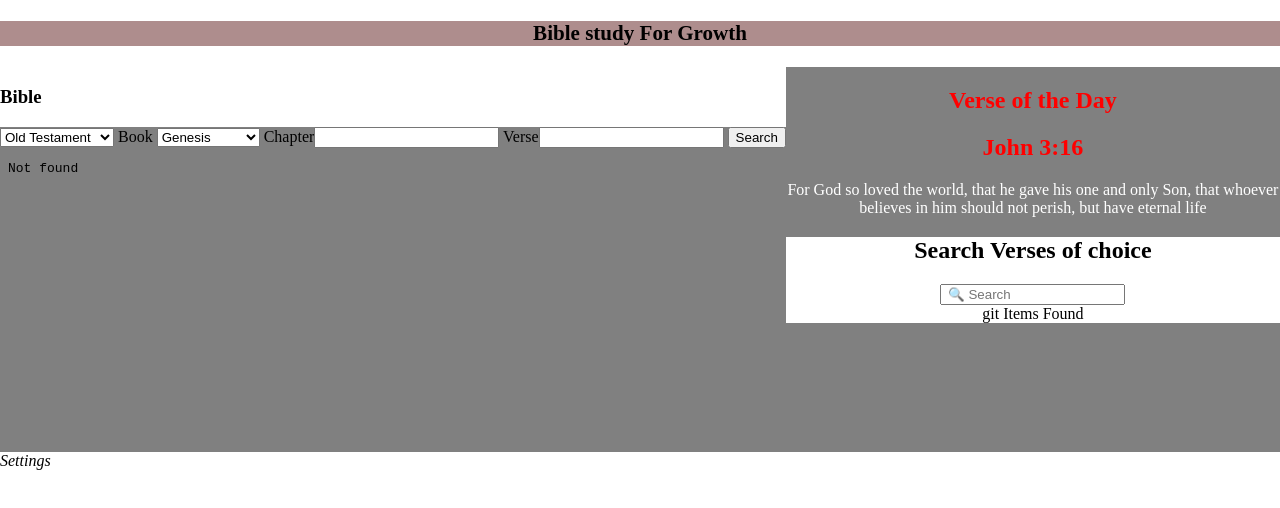
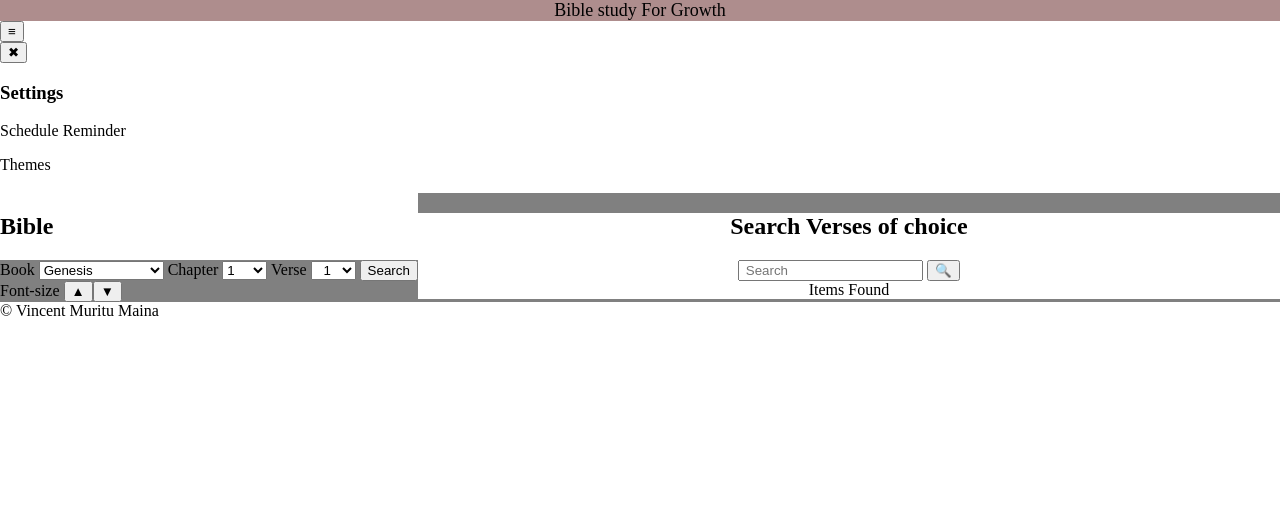
Before and after one commit to MurituMaina/bible-verse-reminder, a plain HTML site: page index.html in a window 1280 px wide. Drawn offline with Linux system fonts and the light colour scheme; no server answers.

Commit message:
add the formatting of the menu and the footer

```diff
--- a/index.html
+++ b/index.html
@@ -8,59 +8,75 @@
     <title>Bible Verse</title>
 </head>
 <body>
+    <header>
+          <nav>Bible study For Growth</nav>
+          <!-- <span id="icon1">&#8801;</span>  -->
+          <!-- <div id="menu">
+            <h3>Settings</h3>
+            <p id="reminder">Schedule Reminder</p>
+            <p>Themes</p>
+
+          </div> -->
+
+          <button id="openMenu" onclick="menuShow()">&#8801;</button>
+
+          <div id="menu">
+          <button id="closeMenu" onclick="menuHide()">&#10006;</button>
 
 
-    <header>
-        <nav><h3>Bible study For Growth</h3></nav>
+            <h3>Settings</h3>
+            <p id="reminder">Schedule Reminder</p>
+            <p>Themes</p>
+          </div>
+     <h3></h3></div>
     </header>
+
     <main>
             <section class="leftSide-panel">
-                                <h3>Bible</h3>
+                <h2>Bible</h2>
                 <section id="book">
-                    <form>
-                        <select name="testament" id="testament">
-                            <option value="oldtestament">Old Testament</option>
-                            <option value="newtestament">New Testament</option>
-                        </select>
-
+                    <form id="searchRead">
                         <label for="book">Book</label>
                         <select name="book" id="books">
-                            <option value="Genesis">Genesis</option>
-                            <option value="Genesis">Exodus</option>
-                            <option value="Genesis">Leviticus</option>
-                            <option value="Genesis">Numbers</option>
-                            <option value="Genesis">Deuteronomy</option>
                         </select>
-                        <!-- <input type="text" placeholder="Book"> -->
-                         <label for="chapter">Chapter</label><input type="number" >
-                        <label for="verse">Verse</label><input type="number">
+                        <label for="chapter">Chapter</label>
+                        <select name="chapter" id="chapter">
+                        </select>
+                        <label for="verse">Verse</label>
+                        <!-- <input type="number"max=180> -->
+                        <select name="verse" id="verse">
+                        </select>
                         <input type="submit" value="Search">
                     </form>
-                    <iframe src="/vese.html" frameborder="0" style="width: 100%;" height="300px"></iframe>
+                    <!-- <iframe src="/verse.html" margin="0" frameborder="0" style="width: 100%;" height="300px"></iframe> -->
+        <span>Font-size <button id="fontAdd">&#9650;</button><button id="fontReduce">&#9660;</button></span>
+                </section>
+
+                <section id="versesToRead">
 
                 </section>
-
             </section>
 
             <section class="rightSide-panel">
-                 <section id="verse">
-                    <h2>Verse of the Day</h2>
-                <h2>John 3:16</h2>
-                <p>For God so loved the world, that he gave his one and only Son, that whoever believes in him should not perish, but have eternal life</p>
-                </section>
+                 <div id="daily_verse">
+                    <h3>Verse of the Day</h3>
+                 </div>
 
                 <section id="searchOutput">
                     <h2>Search Verses of choice</h2>
                 <form>
-                <input type="text" placeholder=" &#128269; Search">
-                </form>git
+                <input type="text" placeholder=" Search" id="search_text">
+                <input type="submit" value="&#128269;" id="search">
+                </form>
                     Items Found
                 </section>
             </section>
 
     </main>
     <footer>
-    <i class= "fa" font-size="24px" style="color:black"> Settings</i>
+    <!-- <i class= "fa" font-size="24px" style="color:black"> Settings</i> -->
+    &copy; <span id="year"></span> Vincent Muritu Maina
     </footer>
+    <script src="/assets/js/script.js"></script>
 </body>
 </html>
```
